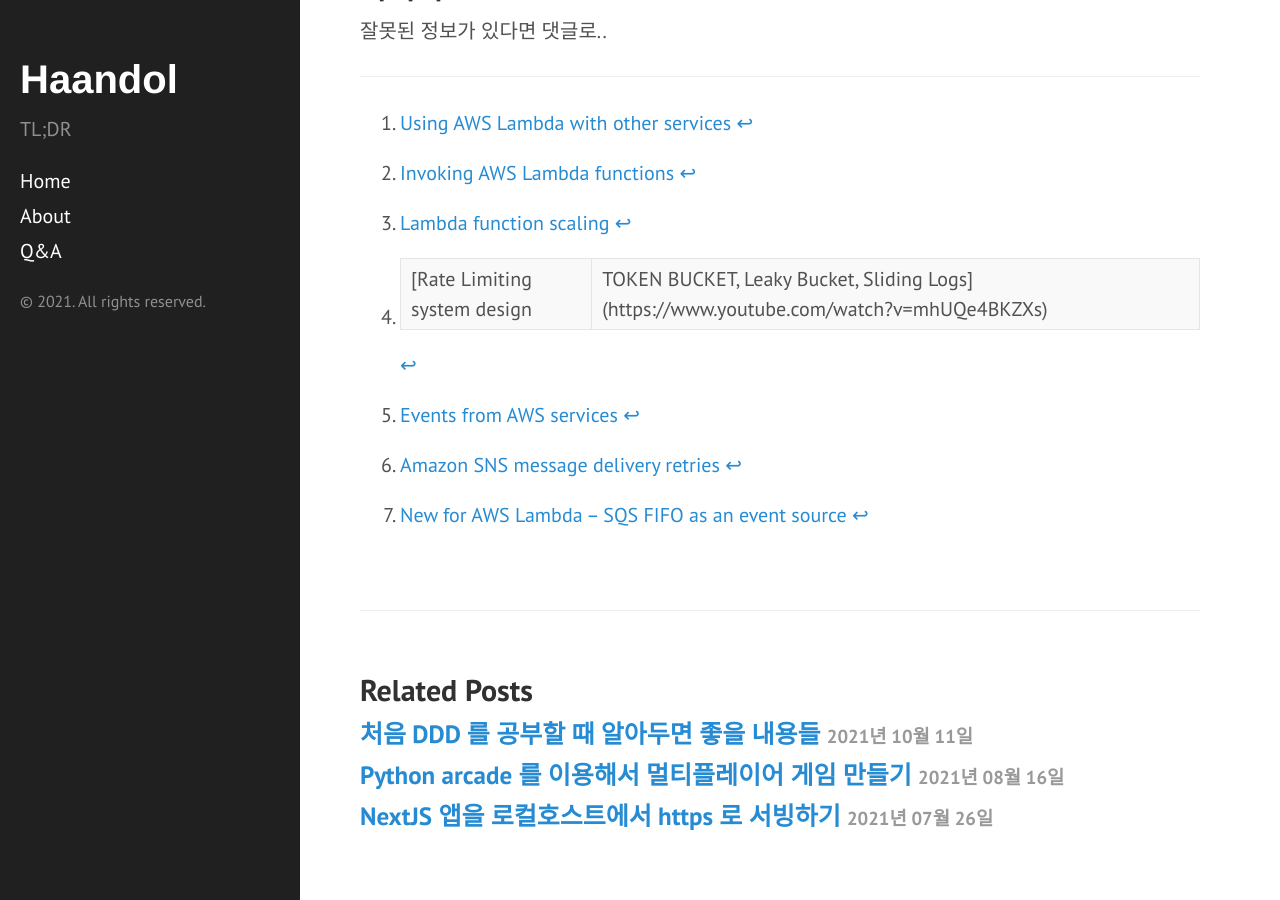
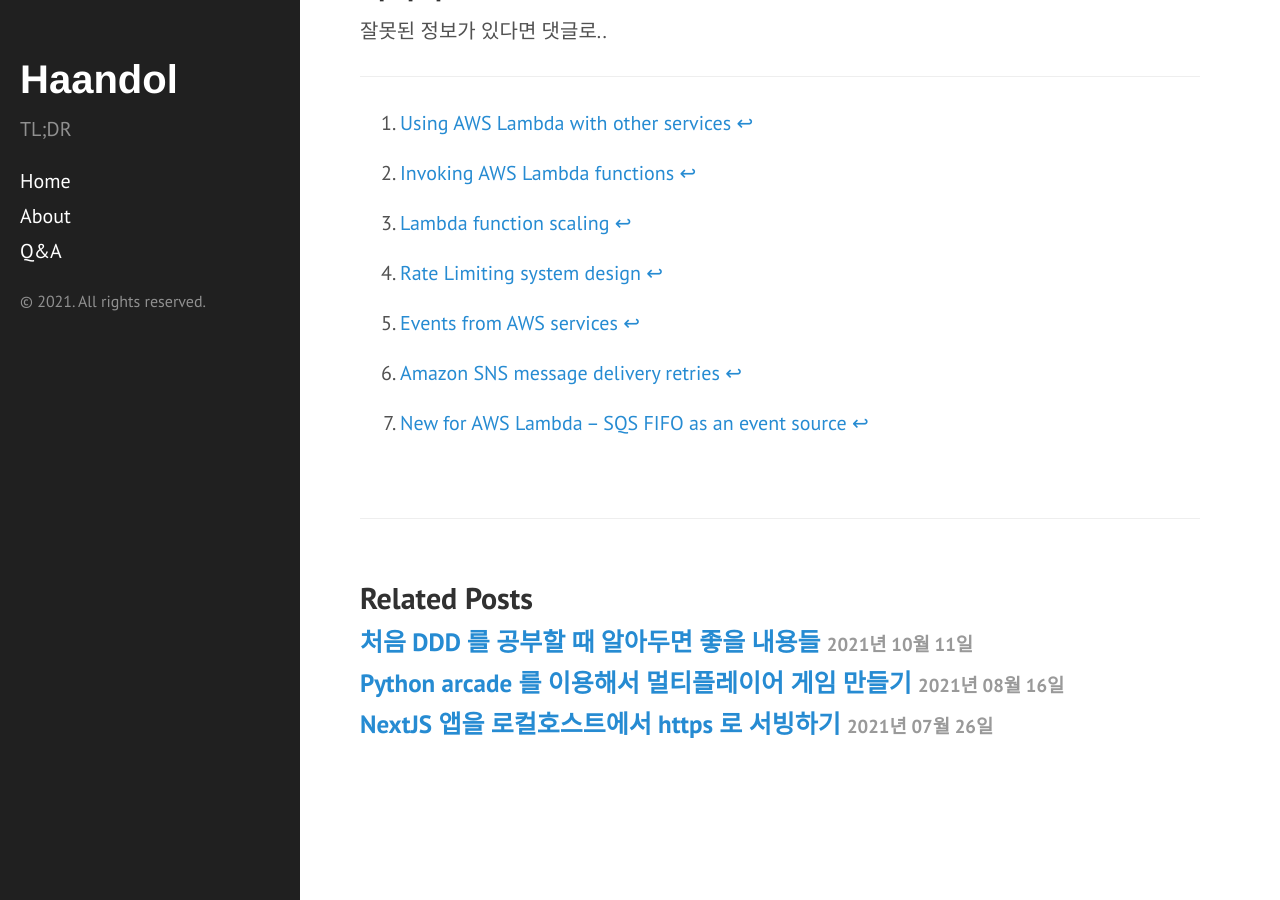
Before and after one commit to haandol/haandol.github.com, a Jekyll site: the page built from _posts/2021-11-18-lambda-scailing-policy-as-downstream.md, in a window 1280 px wide and 900 px high, scrolled down 4442 px. Built offline with Jekyll 4.4.1, drawn with Linux system fonts in a browser that asks for light colours; comment, search, counter and statistics services are not loaded.

Commit message:
fix link

```diff
--- a/_posts/2021-11-18-lambda-scailing-policy-as-downstream.md
+++ b/_posts/2021-11-18-lambda-scailing-policy-as-downstream.md
@@ -152,7 +152,7 @@
 [^1]: [Using AWS Lambda with other services](https://docs.aws.amazon.com/lambda/latest/dg/lambda-services.html)
 [^2]: [Invoking AWS Lambda functions](https://docs.aws.amazon.com/lambda/latest/dg/lambda-invocation.html)
 [^3]: [Lambda function scaling](https://docs.aws.amazon.com/lambda/latest/dg/invocation-scaling.html)
-[^4]: [Rate Limiting system design | TOKEN BUCKET, Leaky Bucket, Sliding Logs](https://www.youtube.com/watch?v=mhUQe4BKZXs)
+[^4]: [Rate Limiting system design](https://www.youtube.com/watch?v=mhUQe4BKZXs)
 [^5]: [New for AWS Lambda – SQS FIFO as an event source](https://aws.amazon.com/ko/blogs/compute/new-for-aws-lambda-sqs-fifo-as-an-event-source/)
 [^6]: [Events from AWS services](https://docs.aws.amazon.com/eventbridge/latest/userguide/eb-service-event.html)
 [^7]: [Amazon SNS message delivery retries](https://docs.aws.amazon.com/sns/latest/dg/sns-message-delivery-retries.html)
```
